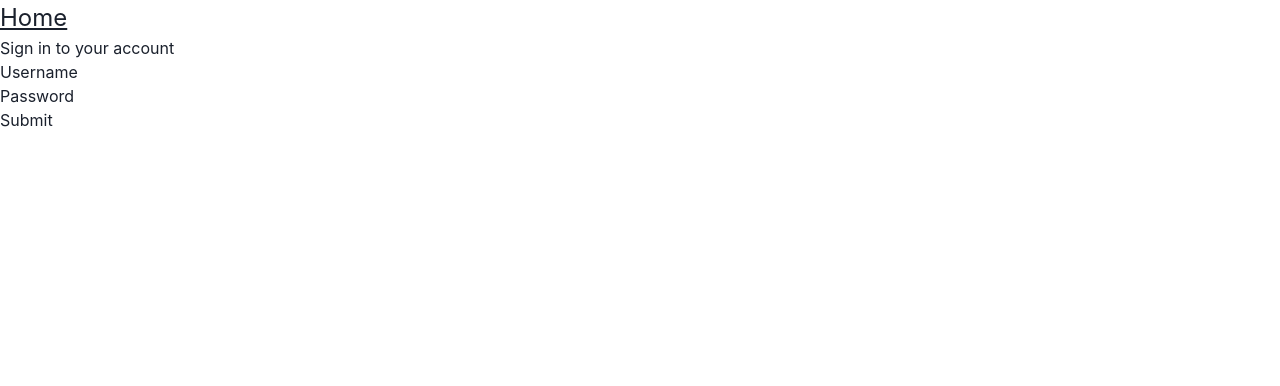
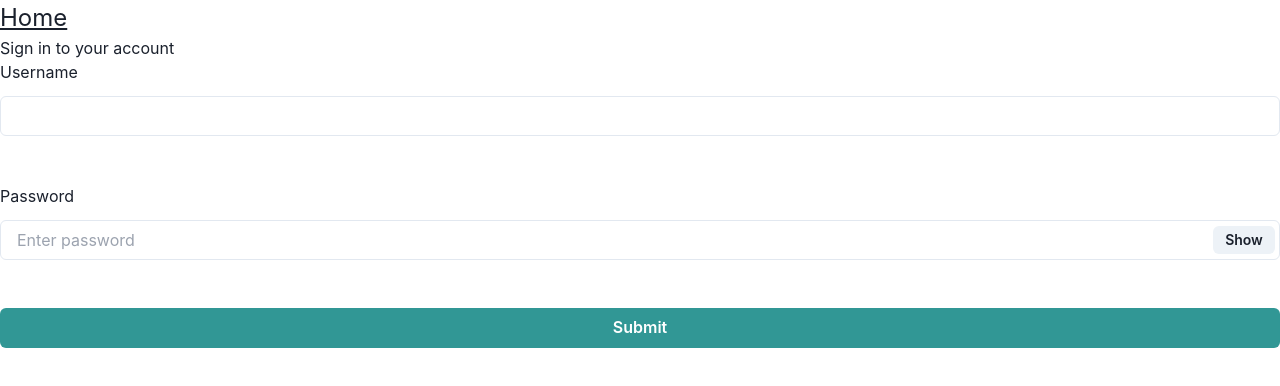
Before and after one commit to GoKooma/go-todo, a React app in the folder frontend/: page /sign-in in a window 1280 px wide. Shown: the top 386 px of the page. Built offline with nearby package versions, Linux system fonts and the light colour scheme.

Commit message:
Update sign in form style

```diff
--- a/frontend/src/components/SignIn.js
+++ b/frontend/src/components/SignIn.js
@@ -1,6 +1,16 @@
-import React from 'react';
+import React, { useState } from 'react';
+import {
+  Text,
+  Stack,
+  Input,
+  InputGroup,
+  InputRightElement,
+  Button
+} from '@chakra-ui/react'
 
 const SignIn = () => {
+  const [show, setShow] = React.useState(false)
+  const handleShow = () => setShow(!show)
 
   const submitHandler = (e) => {
     e.preventDefault();
@@ -8,16 +18,46 @@ const SignIn = () => {
 
   return (
     <main>
-      <h1>Sign in to your account</h1>
-      <form>
-        <label htmlFor="username">Username</label>
-        <input type="email" id="username" />
-        <br />
-        <label htmlFor="password">Password</label>
-        <input type="password" id="password" />
-        <br />
-        <button type="submit">Submit</button>
-      </form>
+      <div className="m-auto max-w-[350px]">
+        <h1>Sign in to your account</h1>
+        <form>
+          <Stack spacing={3}>
+            <Text>
+              <label htmlFor="username">
+                Username
+              </label>
+            </Text>
+            <Input
+              htmlSize={4}
+              width="auto"
+              // variant="outlined"
+              size="md"
+              type="email"
+              id="username"
+            />
+            <br />
+            <Text>
+              <label htmlFor="password">
+                Password
+              </label>
+            </Text>
+            <InputGroup size='md'>
+              <Input
+                pr='4.5rem'
+                type={show ? 'text' : 'password'}
+                placeholder='Enter password'
+              />
+              <InputRightElement width='4.5rem'>
+                <Button h='1.75rem' size='sm' onClick={handleShow}>
+                  {show ? 'Hide' : 'Show'}
+                </Button>
+              </InputRightElement>
+            </InputGroup>
+            <br />
+            <Button colorScheme='teal' variant='solid' type="submit">Submit</Button>
+          </Stack>
+        </form>
+      </div>
     </main>
   )
 }
```
